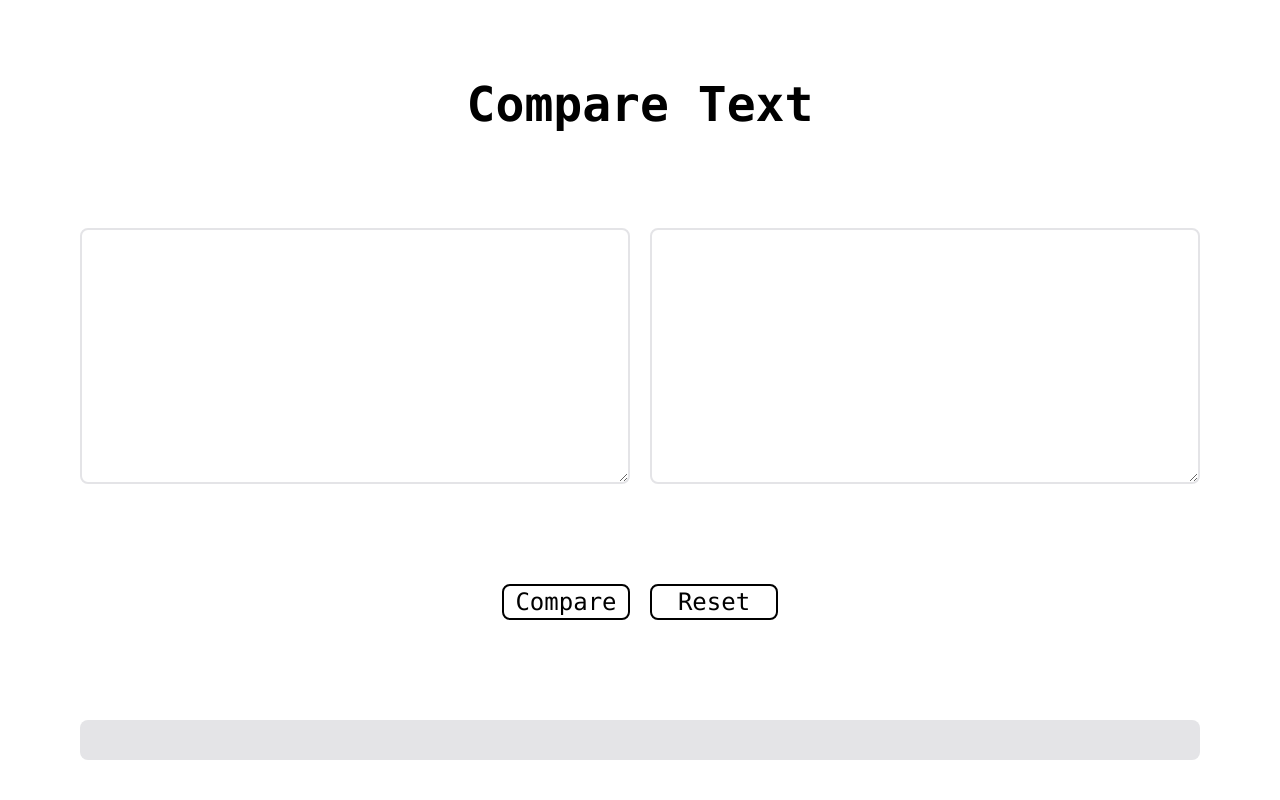
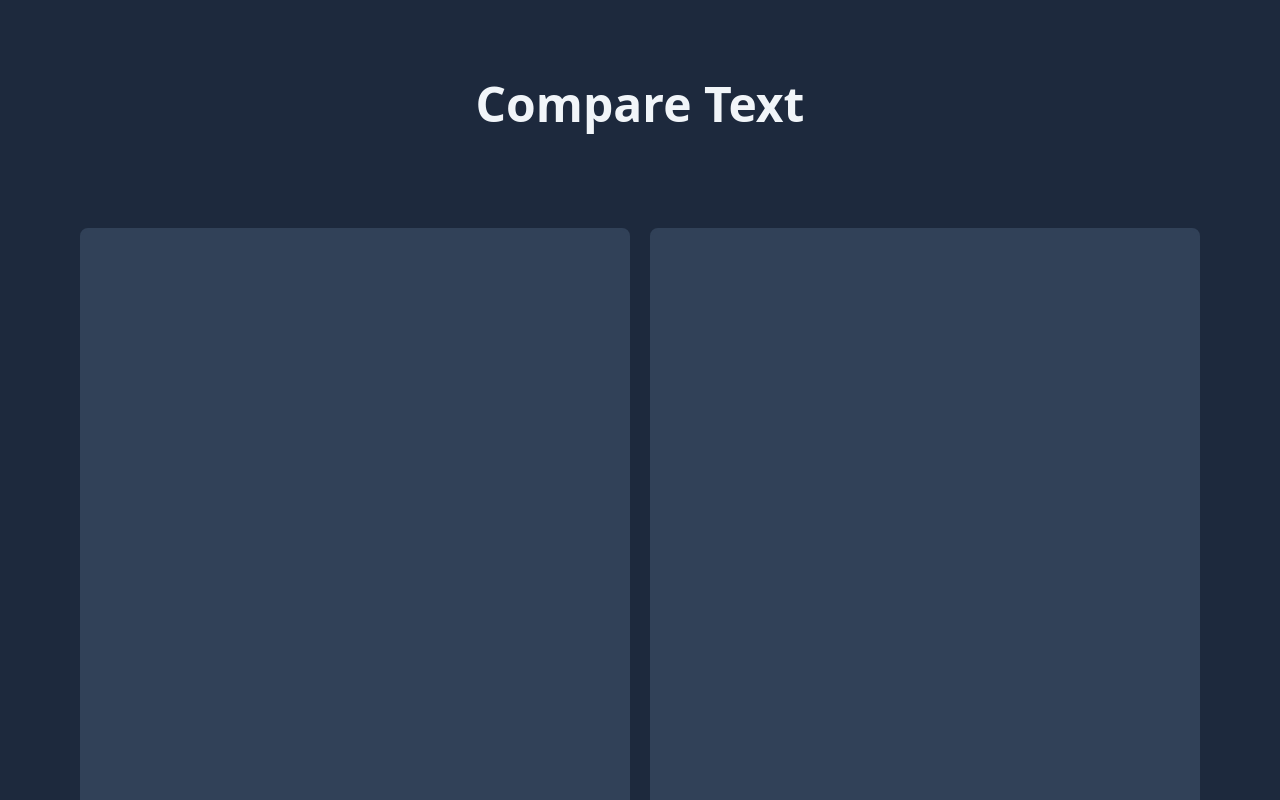
Before and after one commit to fabioalmeidaweb/compare-text, a React (Vite) app: page / in a window 1280 px wide. Shown: the top 800 px of the page. Built offline with nearby package versions, Linux system fonts and the light colour scheme.

Commit message:
(feat) change styles and add expanded textarea

```diff
--- a/src/App.tsx
+++ b/src/App.tsx
@@ -1,8 +1,9 @@
 import React, { useState } from "react";
-import { Change } from "diff";
-import { TextArea } from "./components/TextArea";
 import classNames from "classnames";
 import sanitizeHtml from "sanitize-html";
+import { Change } from "diff";
+
+import { TextArea } from "./components/TextArea";
 import { escapeHtml } from "./utils/scapeHtml";
 
 const App: React.FC = () => {
@@ -29,39 +30,51 @@ const App: React.FC = () => {
   };
 
   return (
-    <main className="flex flex-col gap-5 w-full h-screen  p-10 font-mono">
+    <main className="flex flex-col gap-5 w-full min-h-screen bg-slate-800 lg:p-10">
       <header className="m-10">
-        <h1 className="text-5xl font-bold text-center">Compare Text</h1>
+        <h1 className="text-5xl font-bold text-center text-slate-100">
+          Compare Text
+        </h1>
       </header>
-      <section className="flex gap-5 m-10">
-        <TextArea text={text1} onChange={setText1} />
-        <TextArea text={text2} onChange={setText2} />
+
+      <section className="flex flex-col lg:flex-row gap-5 m-10 font-mono">
+        <TextArea
+          text={text1}
+          expanded={diffResult.length === 0}
+          onChange={setText1}
+        />
+        <TextArea
+          text={text2}
+          expanded={diffResult.length === 0}
+          onChange={setText2}
+        />
       </section>
 
       <section className="flex justify-center gap-5 m-10">
         <button
-          className="border-2 border-solid rounded-lg text-2xl w-32"
+          className="border-2 border-solid rounded-lg text-2xl text-slate-400 bg-slate-700 border-slate-400 w-32 p-1"
           onClick={handleCompare}
         >
           Compare
         </button>
         <button
-          className="border-2 border-solid rounded-lg text-2xl w-32"
+          className="border-2 border-solid rounded-lg text-2xl text-slate-400 bg-slate-700 border-slate-400 w-32 p-1"
           onClick={handleClean}
         >
           Reset
         </button>
       </section>
 
+      {diffResult.length > 0 && (
         <section className="flex justify-center m-10">
-        <pre className="bg-zinc-200 w-300 h-auto rounded-lg p-5">
+          <pre className="bg-slate-900 text-slate-50 w-300 h-auto rounded-lg p-5">
             {diffResult.map((part, index) => {
               return (
                 <span
                   key={index}
                   className={classNames(
-                  part.added ? "bg-green-200" : "",
-                  part.removed ? "bg-rose-200" : "",
+                    part.added ? "bg-lime-900" : "",
+                    part.removed ? "bg-red-900" : "",
                     "font-mono",
                     "whitespace-pre-wrap"
                   )}
@@ -78,6 +91,7 @@ const App: React.FC = () => {
             })}
           </pre>
         </section>
+      )}
     </main>
   );
 };
--- a/src/components/TextArea.tsx
+++ b/src/components/TextArea.tsx
@@ -1,12 +1,20 @@
+import classNames from "classnames";
+
 type TextAreaProps = {
   text: string;
+  expanded: boolean;
   onChange: (text: string) => void;
 };
 
-export function TextArea({ text, onChange }: TextAreaProps) {
+export function TextArea({ text, expanded, onChange }: TextAreaProps) {
+  const className = classNames(
+    "border-2 border-solid bg-slate-700 text-slate-50 border-slate-700 hover:border-slate-800 focus:border-slate-900 focus:outline-none w-full h-64 rounded-lg p-5",
+    { "h-50": !expanded, "h-200": expanded }
+  );
+
   return (
     <textarea
-      className="border-2 border-solid border-zinc-200 hover:border-zinc-300 focus:border-zinc-400 focus:outline-none w-full h-64 rounded-lg p-5"
+      className={className}
       value={text}
       onChange={(e) => onChange(e.target.value)}
     />
```
Lines whose indentation alone changed are shown as unchanged.
